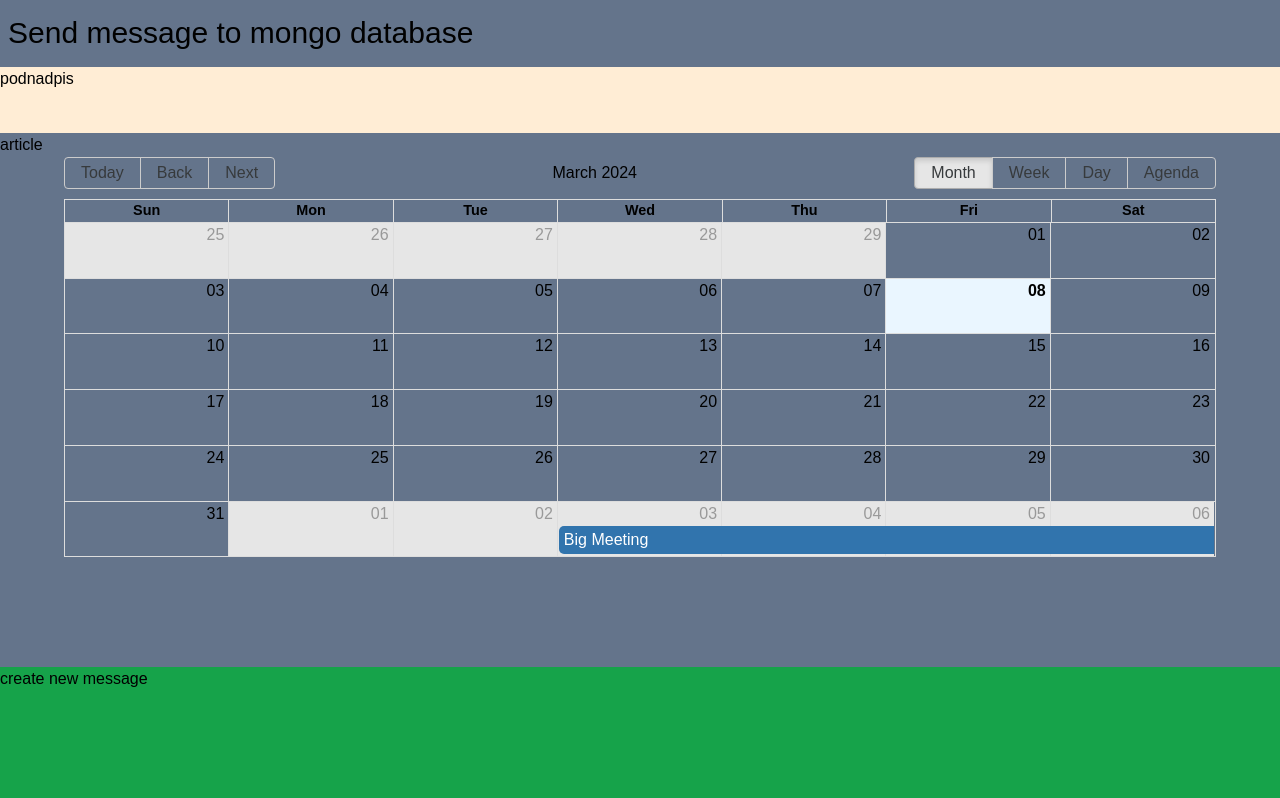
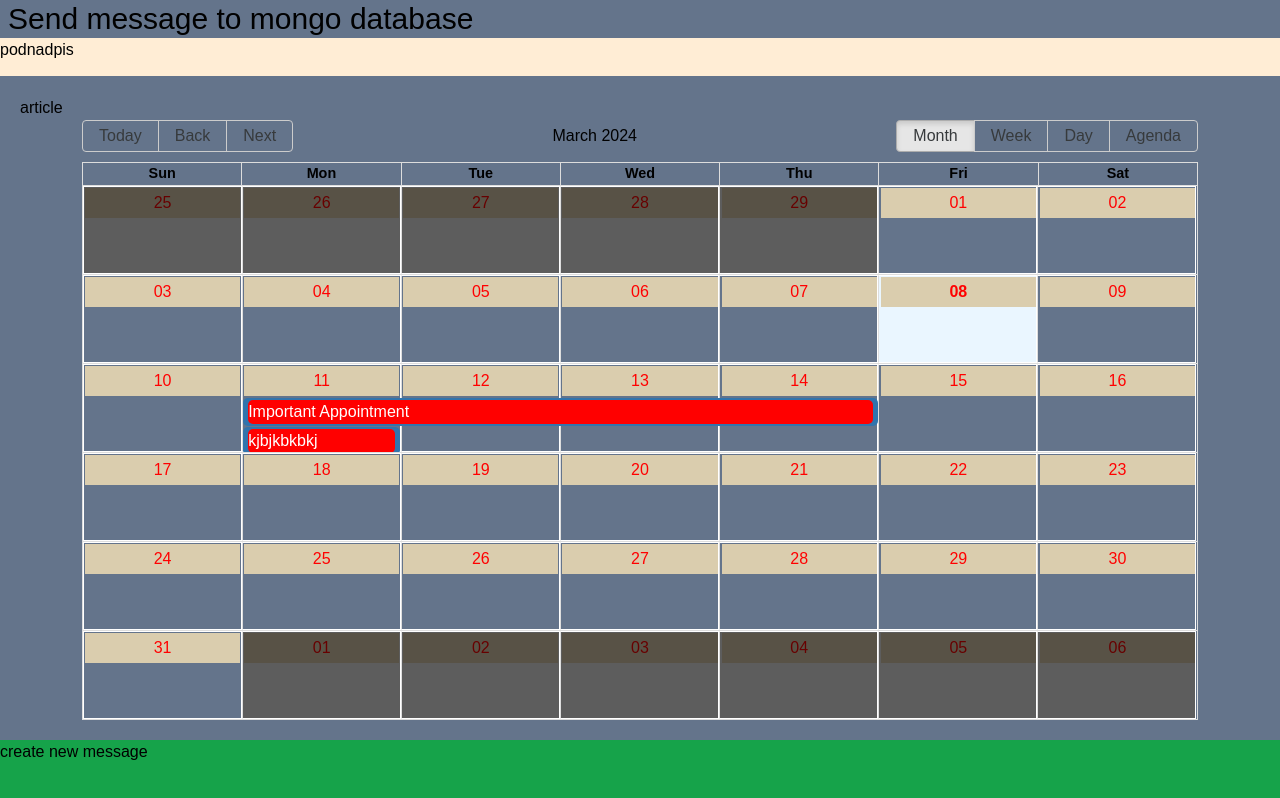
Before and after one commit to Polarfoxxx/foxxy-unified-nexus, a React (Create React App) app in the folder client/: page / in a window 1280 px wide. Built offline with nearby package versions, Linux system fonts and the light colour scheme.

Commit message:
create the handleEvent and css

```diff
--- a/client/src/module/CalendarModule/Components/Calendar/CalendarModule.tsx
+++ b/client/src/module/CalendarModule/Components/Calendar/CalendarModule.tsx
@@ -1,39 +1,50 @@
-import { Calendar, dateFnsLocalizer } from 'react-big-calendar';
+import { Calendar, dateFnsLocalizer, DateLocalizer,Event } from 'react-big-calendar';
+import "react-big-calendar/lib/css/react-big-calendar.css";
 import "./style/calendarModule_style.css"
 import format from 'date-fns/format'
 import parse from 'date-fns/parse'
-import "react-big-calendar/lib/css/react-big-calendar.css";
 import startOfWeek from 'date-fns/startOfWeek'
 import getDay from 'date-fns/getDay'
-import skSK from "./cal"
 import React from 'react'
 import NewEvent from '../NewEvent/NewEvent';
+import skSK from 'date-fns/locale/sk'; // Import slovenské lokalizace
 
-import "react-datepicker/dist/react-datepicker.css";
+
+
+
+interface MyEvent extends Event {
+  title: string;
+  start: Date;
+  end: Date;
+}
 
 const locales = {
-  'sk-SK': skSK, // slovenčina (Slovensko)
-  // prípadne ďalšie lokality
+  'sk': skSK, // Použití slovenské lokalizace
+};
+
+
+let formats = {
+  timeGutterFormat: 'HH:mm',
 }
 
-const localizer = dateFnsLocalizer({
+const localizer: DateLocalizer = dateFnsLocalizer({
   format,
   parse,
   startOfWeek,
   getDay,
   locales,
-})
-const events = [
+});
+
+const events: MyEvent[] = [
   {
-    title: "Big Meeting",
-    allDay: true,
-    start: new Date(2024, 3, 3),
-    end: new Date(2024, 3, 30),
+    title: "Important Appointment",
+    start: new Date(2024, 2, 11, 14, 30), // 10. března 2024 v 14:30
+    end: new Date(2024, 2, 14, 15, 30),   // 10. března 2024 v 15:30
   },
   {
-    title: "Vacation",
-    start: new Date(2021, 6, 7),
-    end: new Date(2021, 6, 10),
+    title: "kjbjkbkbkj",
+    start: new Date(2024, 2, 11, 16, 30), // 10. března 2024 v 14:30
+    end: new Date(2024, 2, 11, 18, 30),   // 10. března 2024 v 15:30
   },
   {
     title: "Conference",
@@ -42,33 +53,33 @@ const events = [
   },
 ];
 function CalendarModule(): JSX.Element {
-
+  const [date, setDate] = React.useState<Date>();
   const [newEventContent, setNewEventContent] = React.useState<JSX.Element | null>(null);
 
 
-  const handleSelectSlot = (slotInfo: { start: Date, end: Date }) => {
-    // slotInfo obsahuje informácie o vybranom dátume
-    console.log('Vybraný deň:', slotInfo.start);
 
-    setNewEventContent(<NewEvent slotInfo={slotInfo} setNewEventContent= {setNewEventContent} />)
-    // Tu môžete vykonať ďalšie akcie na základe kliknutia na deň v kalendári
-  };
 
+  const handleEventClick = (event: MyEvent) => {
+console.log(event);
+
+  }
 
   return (
     <div className=' w-full h-full flex items-center justify-center relative'>
       {newEventContent}
       <Calendar
+        formats={formats}
         localizer={localizer}
         startAccessor="start"
         endAccessor="end"
         events={events}
-        style={{ height: 400, width: "90%" }}
-        selectable
-        onSelectSlot={handleSelectSlot}
+        style={{ height: 600, width: "90%" }}
         className="hover-effect-calendar"
-
-      />
+        onSelectEvent={handleEventClick}
+        onNavigate={date => {
+          setDate(date);
+        }}
+        />
     </div>
 
   )
--- a/client/src/module/CalendarModule/Components/Calendar/cal.ts
+++ /dev/null
@@ -1,70 +0,0 @@
-import { enUS } from 'date-fns/locale';
-
-const skSK = {
-  ...enUS,
-  formatDistance: {
-    lessThanXSeconds: {
-      one: 'menej než sekunda',
-      other: 'menej než {{count}} sekundy',
-    },
-    xSeconds: {
-      one: '1 sekunda',
-      other: '{{count}} sekundy',
-    },
-    halfAMinute: 'pol minúty',
-    lessThanXMinutes: {
-      one: 'menej než minúta',
-      other: 'menej než {{count}} minúty',
-    },
-    xMinutes: {
-      one: '1 minúta',
-      other: '{{count}} minúty',
-    },
-    aboutXHours: {
-      one: 'približne 1 hodina',
-      other: 'približne {{count}} hodiny',
-    },
-    xHours: {
-      one: '1 hodina',
-      other: '{{count}} hodiny',
-    },
-    xDays: {
-      one: '1 deň',
-      other: '{{count}} dni',
-    },
-    aboutXWeeks: {
-      one: 'približne 1 týždeň',
-      other: 'približne {{count}} týždne',
-    },
-    xWeeks: {
-      one: '1 týždeň',
-      other: '{{count}} týždne',
-    },
-    aboutXMonths: {
-      one: 'približne 1 mesiac',
-      other: 'približne {{count}} mesiace',
-    },
-    xMonths: {
-      one: '1 mesiac',
-      other: '{{count}} mesiace',
-    },
-    aboutXYears: {
-      one: 'približne 1 rok',
-      other: 'približne {{count}} roky',
-    },
-    xYears: {
-      one: '1 rok',
-      other: '{{count}} roky',
-    },
-    overXYears: {
-      one: 'viac než 1 rok',
-      other: 'viac než {{count}} roky',
-    },
-    almostXYears: {
-      one: 'takmer 1 rok',
-      other: 'takmer {{count}} roky',
-    },
-  },
-};
-
-export default skSK;
--- a/client/src/module/CalendarModule/Components/Calendar/style/calendarModule_style.css
+++ b/client/src/module/CalendarModule/Components/Calendar/style/calendarModule_style.css
@@ -1,10 +1,45 @@
-
-#root > div > div > article > div > div > div.rbc-calendar > div.rbc-month-view{
+/* bunka */
+.rbc-day-bg {
     cursor: pointer;
+    position: relative;
+    border: 1px solid rgb(255, 255, 255);
 }
 
-/* CSS štýly pre hover efekt */
-.rbc-day-bg:hover {
-    background-color: lightgray; /* Zmena farby pozadia po najazdení myšou */
-    cursor: pointer; /* Zmena kurzora po najazdení myšou */
-  }
+
+
+/* datum bunke */
+.rbc-date-cell {
+    width: 100%;
+    padding: 2px;
+}
+
+
+/* datum v bunke button*/
+.rbc-date-cell .rbc-button-link {
+    width: 100%;
+    height: 30px;
+    z-index: 25;
+    color: red;
+    background-color: rgb(218, 205, 174);
+
+}
+
+.rbc-button-link:hover {
+    background-color: aliceblue;
+}
+
+/*  eplatne dni */
+.rbc-day-bg.rbc-off-range-bg::before {
+    content: "";
+    position: absolute;
+    background-color: rgba(0, 0, 0, 0.596);
+    width: 100%;
+    height: 100%;
+    z-index: 40;
+}
+
+/* event */
+.rbc-event-content{
+    background-color: red;
+    border-radius: 5px;
+}
--- a/client/src/module/CalendarModule/Components/NewEvent/NewEvent.tsx
+++ b/client/src/module/CalendarModule/Components/NewEvent/NewEvent.tsx
@@ -2,7 +2,6 @@ import DatePicker from "react-datepicker";
 import React from "react";
 import { FontAwesomeIcon } from '@fortawesome/react-fontawesome'
 import { faCircleXmark } from '@fortawesome/free-solid-svg-icons';
-
 
 const events = [
     {
@@ -35,11 +34,7 @@ function NewEvent(props: Type_for_NewEvent): JSX.Element {
     const [selectDate, setSelectDate] = React.useState<number>();
     const [startDate, setStartDate] = React.useState<any>(new Date());
     const [allEvents, setAllEvents] = React.useState(events);
-const { handleSubmit, reset } = useInputValue()
 
-  const submit = (v: TypeForInputsObject["v"]): void => {
-    console.log(v);
-  };
     React.useEffect(() => {
         console.log(props.slotInfo.start.toLocaleDateString());
         setSelectDate(props.slotInfo.start.getTimezoneOffset())
@@ -51,16 +46,22 @@ const { handleSubmit, reset } = useInputValue()
             props.setNewEventContent(null);
         }
     }
-const hadleCreateNewEvent = () => {
 
-}
+
     return (
         <div
             onClick={handleClickRemoveWindowEvent}
             className=" fixed w-screen h-screen bg-black bg-opacity-20 z-40 ">
+            <div>
+                <h1>new event</h1>
+            </div>
+            <div>
+                <button onClick={handleClickRemoveWindowEvent}><FontAwesomeIcon icon={faCircleXmark} /></button>
+            </div>
             <form
-                onSubmit={(e) => handleSubmit(e, submit)}
                 className=" w-4/6 h-72 absolute rounded-3xl m-auto left-0 right-0 top-0 bottom-0 bg-black z-50">
+                <label htmlFor="tittle">
+                    hhhhh
                     <input
                         name="tittle"
                         type="text"
@@ -68,19 +69,19 @@ const hadleCreateNewEvent = () => {
                         style={{ width: "20%", marginRight: "10px" }}
                         value={newEvent.title}
                         onChange={(e) => setNewEvent({ ...newEvent, title: e.target.value })} />
+                </label>
+
                 <DatePicker
-                    name="startDate"
                     placeholderText="Start Date"
                     selected={newEvent.start}
                     onChange={(start) => setNewEvent({ ...newEvent, start })} />
                 <DatePicker
-                    name="endDate"
                     placeholderText="End Date"
                     selected={newEvent.end}
                     onChange={(end) => setNewEvent({ ...newEvent, end })} />
                 <h1>{selectDate}</h1>
                 <button
-                    onClick={submit}
+                    type="submit"
                     style={{ marginTop: "10px" }}>
                     Add Event
                 </button>
--- a/client/src/module/ContentModule/Components/ContentModule.tsx
+++ b/client/src/module/ContentModule/Components/ContentModule.tsx
@@ -23,7 +23,7 @@ function ContentModule(): JSX.Element {
                     <h3>podnadpis</h3>
                 </div>
             </header>
-            <article className=" w-full h-2/3  bg-slate-500">
+            <article className=" w-full h-auto p-5  bg-slate-500">
                 <div>
                     <h1>article</h1>
                     <CalendarModule/>
--- a/package.json
+++ b/package.json
@@ -16,6 +16,7 @@
     "@fortawesome/free-solid-svg-icons": "^6.5.1",
     "@fortawesome/react-fontawesome": "^0.2.0",
     "concurrently": "^7.6.0",
-    "date-fns": "^3.3.1"
+    "date-fns": "^3.3.1",
+    "foxxy_input_value": "^1.1.5"
   }
 }
```
Also changed, not shown: 1 other file (tests, documents, lock files or other folders). Lines whose indentation alone changed are shown as unchanged.
